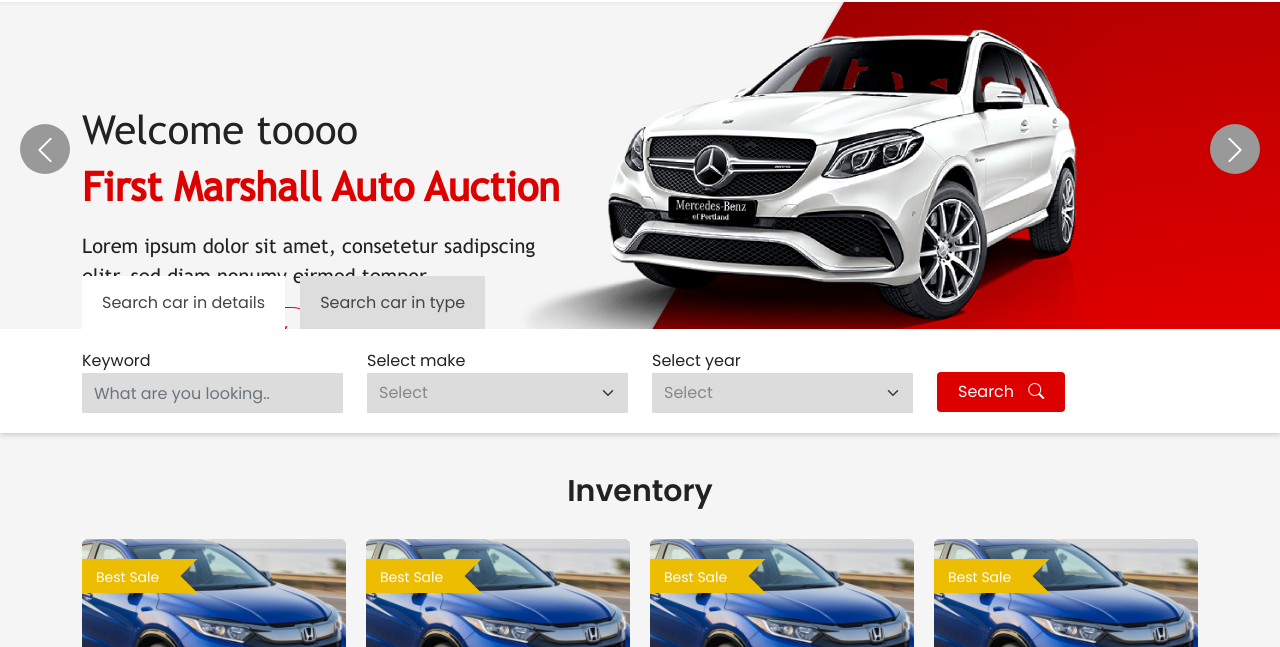
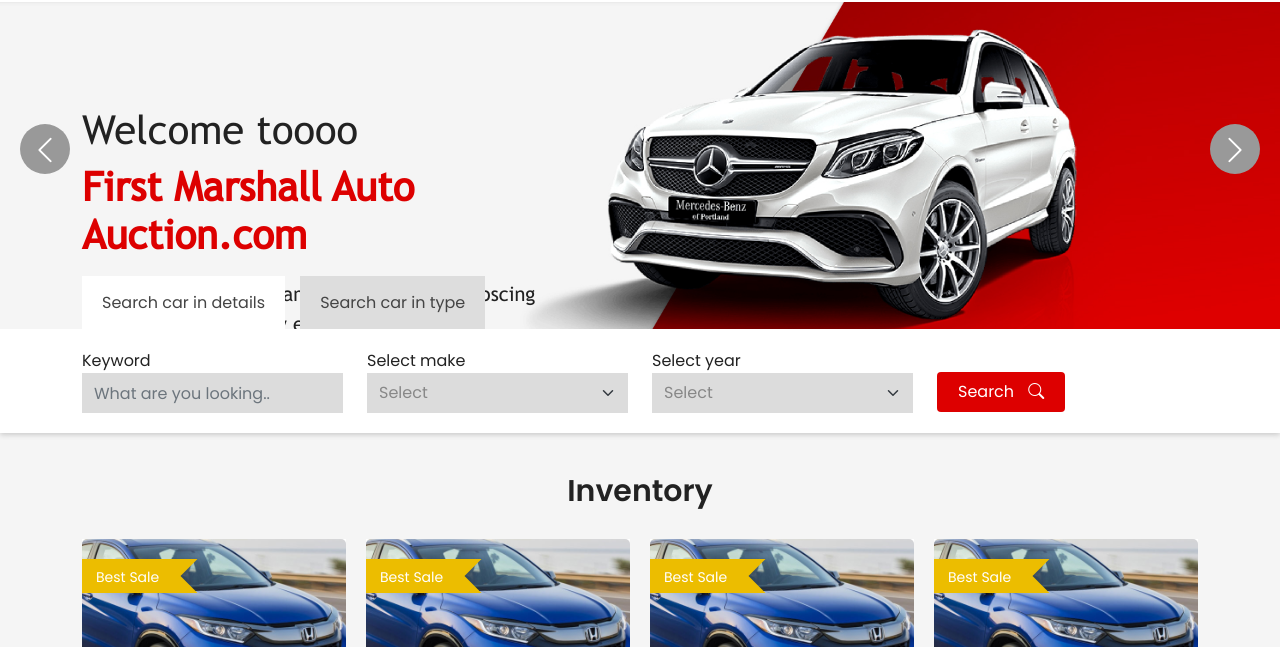
Before and after one commit to JayamuruganV/project, a plain HTML site: page index.html in a window 1280 px wide. Shown: the part 124-771 px from the top of the page. Drawn offline with nearby package versions, Linux system fonts and the light colour scheme.

Commit message:
Update index.html

```diff
--- a/index.html
+++ b/index.html
@@ -100,7 +100,7 @@
           <div class="container">
             <div class="inner">
               <h1>Welcome toooo</h1>
-              <h2>First Marshall Auto Auction</h2>
+              <h2>First Marshall Auto Auction.com</h2>
               <p>Lorem ipsum dolor sit amet, consetetur sadipscing elitr, sed diam nonumy eirmod tempor</p>
               <div class="d-flex">
                 <a href="inventory.html" class="btn-get-started scrollto">Show All Inventory</a>
```
